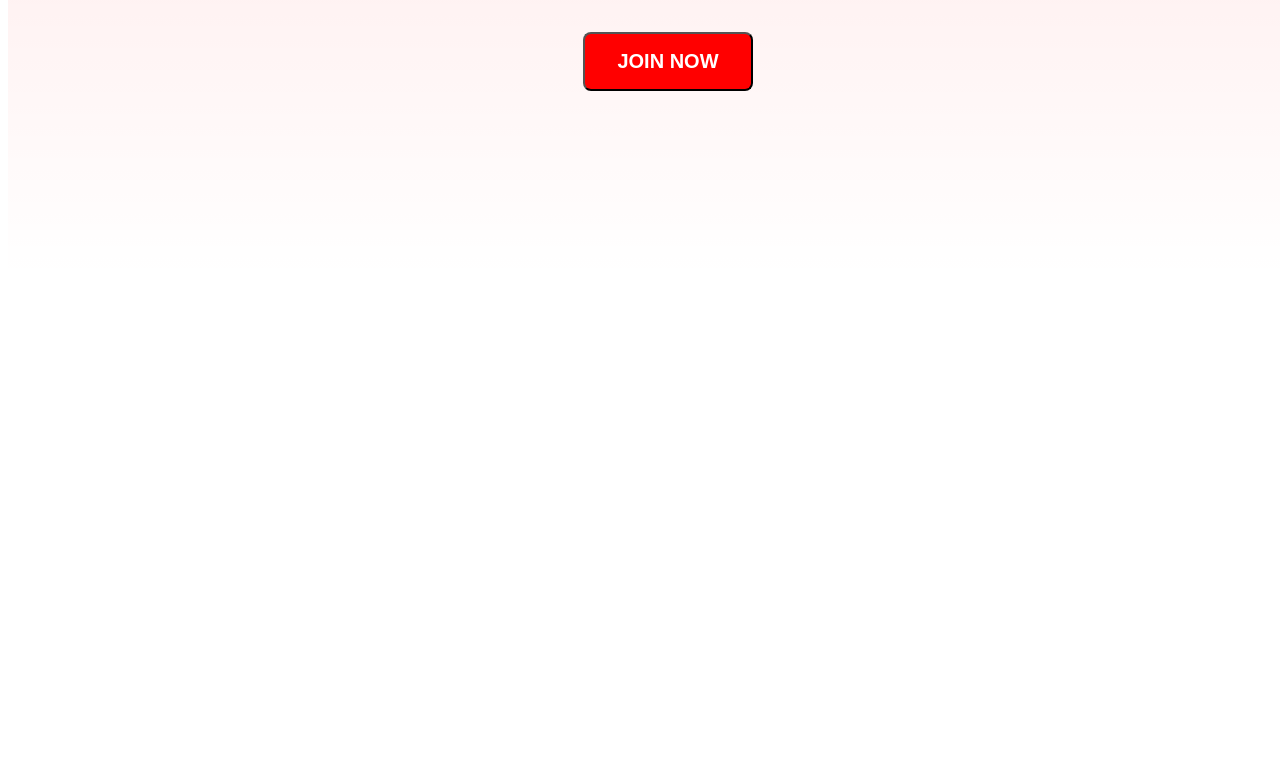
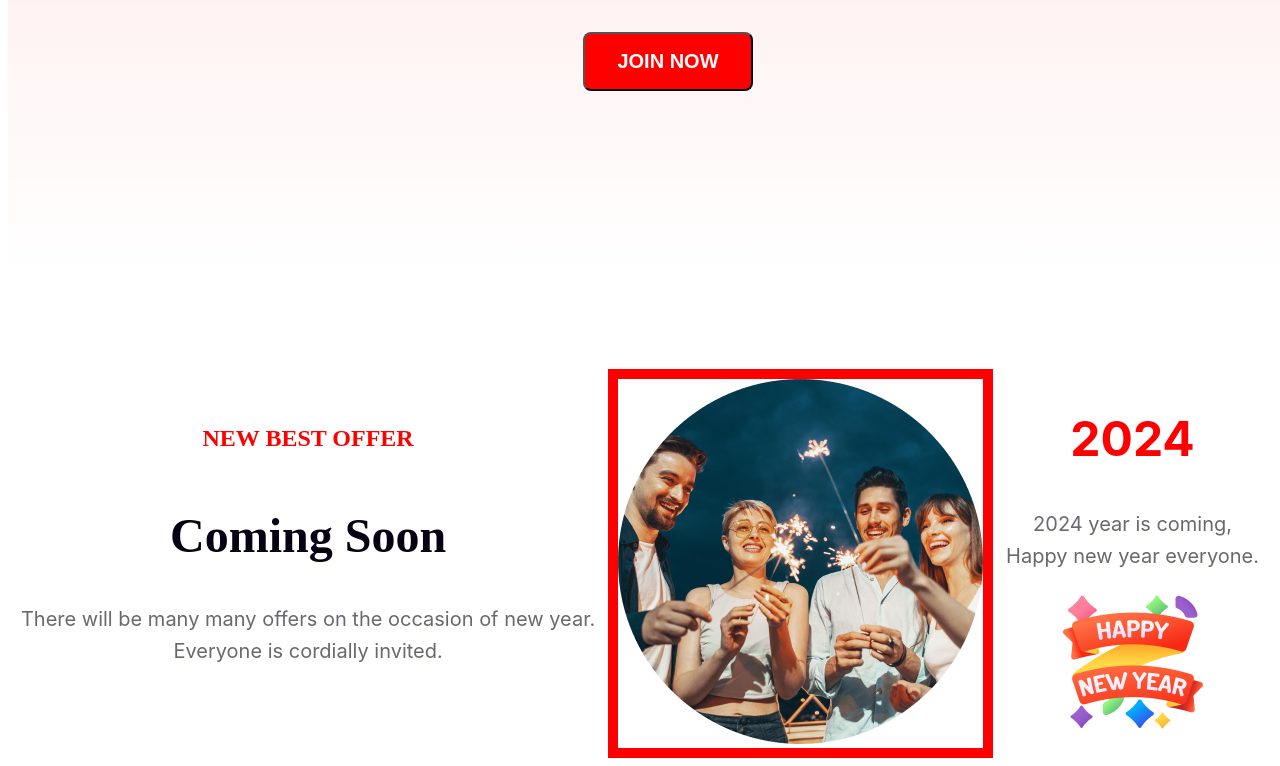
Before and after one commit to Ayshuu23t/a1-new-year-new-mission, a plain HTML site: page index.html in a window 1280 px wide. Shown: the part 2720-3486 px from the top of the page. Before the commit the page ends 3007 px from the top, so only its background shows below. Drawn offline with Linux system fonts and the light colour scheme.

Commit message:
added offer content

```diff
--- a/index.html
+++ b/index.html
@@ -46,6 +46,23 @@
         <button>JOIN NOW</button>
       </div>
     </section>
+    <section class="offer" >
+      <div >
+        <h6>NEW BEST OFFER</h6>
+        <h1>Coming soon</h1>
+        <p>There will be many many offers on the occasion of new year.<br>
+           Everyone is cordially invited.</p>
+
+      </div>
+      <div class="offer-title">
+        <img src="images/Ellipse 1.png" alt="">
+      </div>
+      <div class="offer-details">
+        <h1>2024</h1>
+        <p>2024 year is coming,<br>Happy new year everyone.</p>
+        <img src="images/Group 96.png" alt="">
+      </div>
+    </section>
     </main>
 
     <footer>
--- a/styles/a1.css
+++ b/styles/a1.css
@@ -117,3 +117,41 @@ font-weight: 700;
    align-items: center;
    gap: 10px;
 }
+ .offer{
+    display: flex;
+    padding-top: 90px;
+    text-align: center;
+    justify-content: space-evenly;
+
+ }
+ .offer h6{
+  color: #F00;
+  text-align: center;
+  font-size: 24px;
+  font-weight:480px
+ }
+ .offer h1{
+    color: #070211;
+    font-size: 48px;
+    font-weight: 900;
+    text-transform: capitalize;
+
+ }
+.offer p{
+    color: rgba(7, 2, 17, 0.60);
+  font-family: Inter;
+  font-size: 20px;
+  font-weight: 400;
+  line-height: 32px;
+}
+.offer-title{
+
+    border: 10px  solid red;
+
+}
+.offer-details h1{
+   color: #F00;
+   font-family: Inter;
+   font-size: 48px;
+   font-weight: 700;
+}
```
